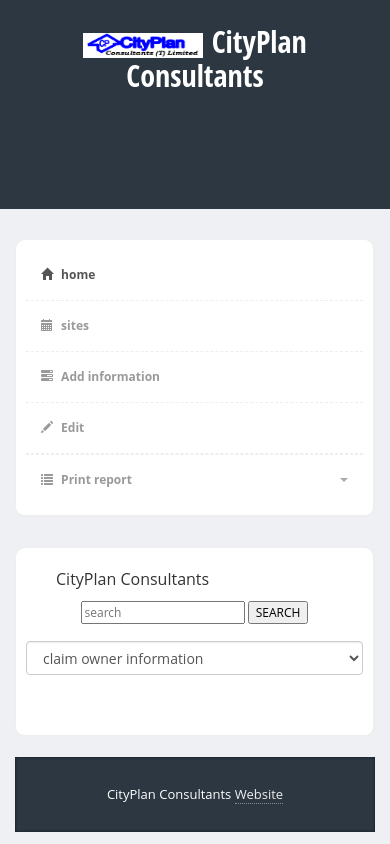
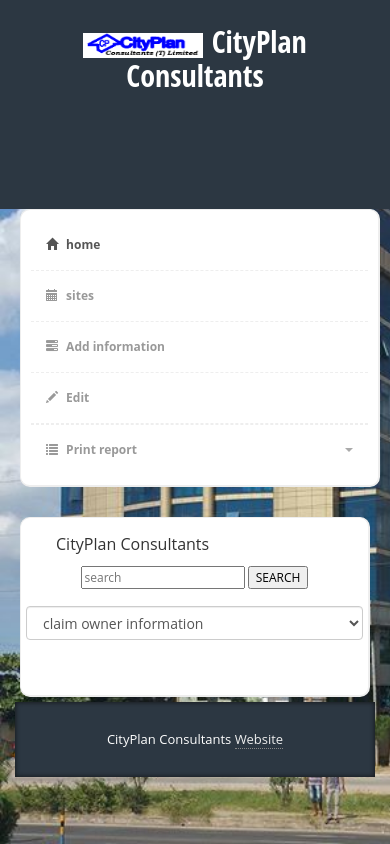
Before and after one commit to adamngaila/cityplan, a PHP site: page /editors.php in a window 390 px wide. Run offline with PHP 8.4, Linux system fonts and the light colour scheme; data comes from the database, SQL or seed files in the repository; data that the repository does not hold is empty; some libraries are stand-ins or nearby versions.

Commit message:
Update styles.css

```diff
--- a/css/styles.css
+++ b/css/styles.css
@@ -1,6 +1,8 @@
 body {
   font-family: 'Open Sans', sans-serif;
-  background-color: #f7f7f7;
+
+  background-image : url("images/background.jpg");
+  background-size: cover;
   position: relative;
   margin: 0px;
   font-size: 12px;
@@ -12,22 +14,19 @@ html,body,svg { height:100% }/* With a touch of CSS for browsers who *
 
 @keyframes openYourHeart {from {r: 0} to {r: 60px}}
 
-#SVG_CP_1: hover{
-  fill: 00FF00;
-}
 
 
 .page-content > .row {
   margin-left: 0px !important;
   margin-right: 0px !important;
-  margin-top: 30px;
+  margin-top: 0px;
 }
 
 /* Footer */
 
 footer{
    background-color:#2c3742;
-   box-shadow:inset 0px 0px 3px #111;
+   box-shadow:inset 0px 0px 5px #111;
    color:#fff;
    font-size:14px;
    line-height:25px;
@@ -83,17 +82,6 @@ footer .copy{
    border:0px;
 }
 
-.content-box-large.newmap{
-  fill blue;
-
-}
-
-.header .form{
-   margin-top:10px;
-   width:100%;
-   max-width:400px;
-   margin:10px auto;
-}
 
 .header .navbar *{
    box-shadow:none !important;
@@ -232,7 +220,13 @@ footer .copy{
 /* Sidebar navigation */
 
 .content-box, .content-box-large {
-   margin-bottom:20px;
+   margin-bottom:5px;
+   margin-right:5px;
+   margin-left:5px;
+
+
+
+
    background:#fff;
    border-radius:10px;
    padding:10px;
@@ -243,7 +237,7 @@ footer .copy{
 }
 
 .content-box-large {
-  padding: 10px;
+  padding: 5px;
 }
 
 .box-with-header {
@@ -397,6 +391,8 @@ footer .copy{
 
 body {
   background-color: #eff0f3;
+  background-image : url("images/background.jpg");
+  background-size: cover;
 }
 
 /** Login & Signup **/
```
Also changed, not shown: other parts of css/styles.css (+4 -48 lines).
